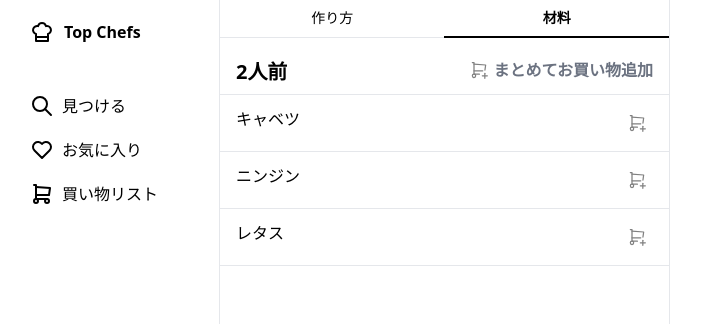
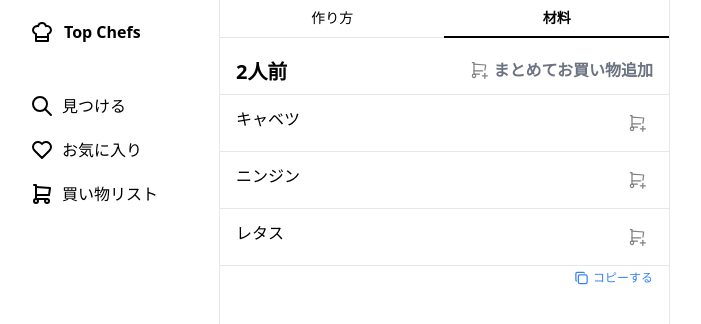
Before and after one commit to qin-team-recipe/14-frontend, a Next.js app: page /Ingredient in a window 1280 px wide. Shown: the top 324 px of the page, without its empty margins (290-991 px from the left). Built offline with nearby package versions, Linux system fonts and the light colour scheme.

Commit message:
✨ コピーボタンを作成し、共通化させました

```diff
--- /dev/null
+++ b/src/app/(myRecipe)/_components/CopyButton.jsx
@@ -0,0 +1,12 @@
+import { IconCopy } from "@tabler/icons-react";
+
+export function CopyButton() {
+  return (
+    <div className="flex justify-end px-4">
+      <button className="flex items-center gap-x-1">
+        <IconCopy color="rgb(59 130 246) " width={15} />
+        <div className="text-xs text-blue-500">コピーする</div>
+      </button>
+    </div>
+  );
+}
--- a/src/app/(myRecipe)/layout.jsx
+++ b/src/app/(myRecipe)/layout.jsx
@@ -1,5 +1,6 @@
 import { SlideTab } from "@/components/SlideTab/SlideTab";
 import { Navigation } from "../_components/Navigation";
+import { CopyButton } from "./_components/CopyButton";
 
 export default function myRecipeLayout({ children }) {
   return (
@@ -13,6 +14,7 @@ export default function myRecipeLayout({ children }) {
           page2="/Ingredient"
         />
         {children}
+        <CopyButton />
       </div>
     </div>
   );
```
